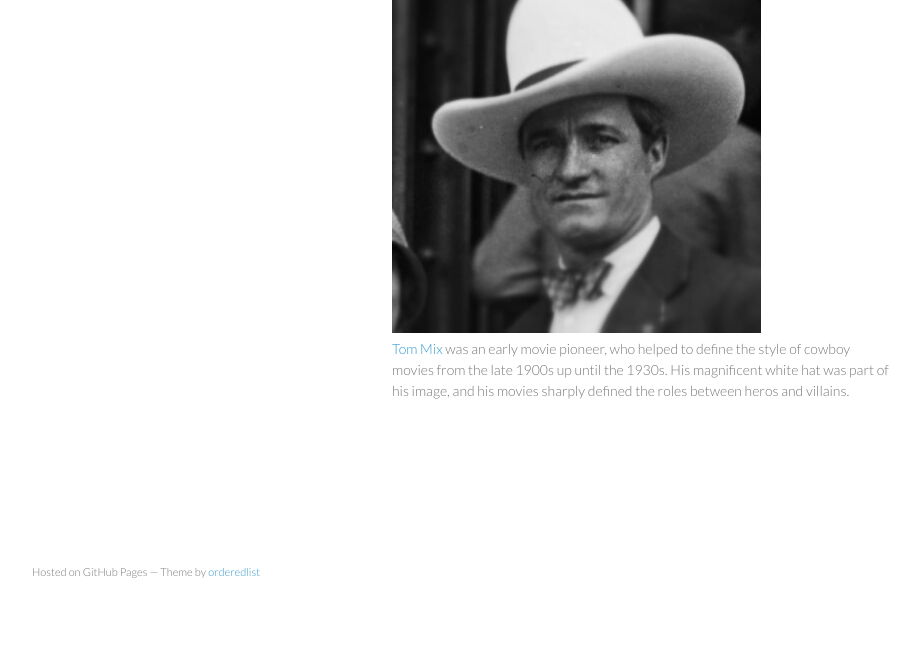
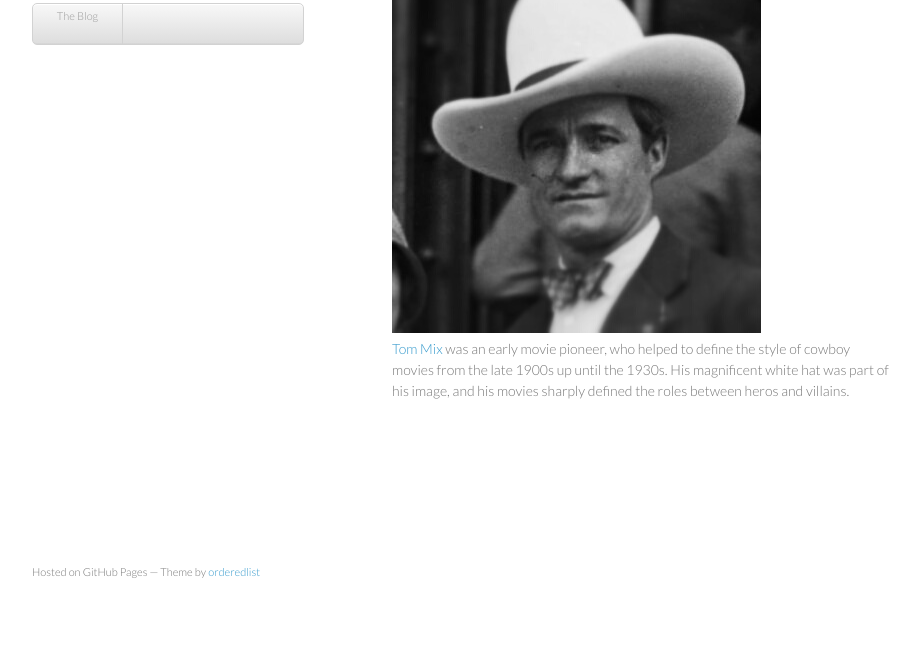
Before and after one commit to tommix/tommix.github.com, a plain HTML site: page index.html in a window 1280 px wide. Shown: the part 149-800 px from the top of the page, without its empty margins (178-1096 px from the left). Drawn offline with Linux system fonts and the light colour scheme.

Commit message:
Test entry with vee

```diff
--- a/index.html
+++ b/index.html
@@ -19,6 +19,7 @@
         <h2>Security White Hat</h2>
 
 <!--        <p class="view"><a href="https://github.com/tommix">View My GitHub Profile</a></p> -->
+	<ul><li><a href="vee.html">The Blog</a></li></ul>
 
       </header>
       <section>
```
Also changed, not shown: vee.html (added, +9 -0 lines), .vee/1365410079.2013-04-08T08:34:39.html (added), 1 other file.
